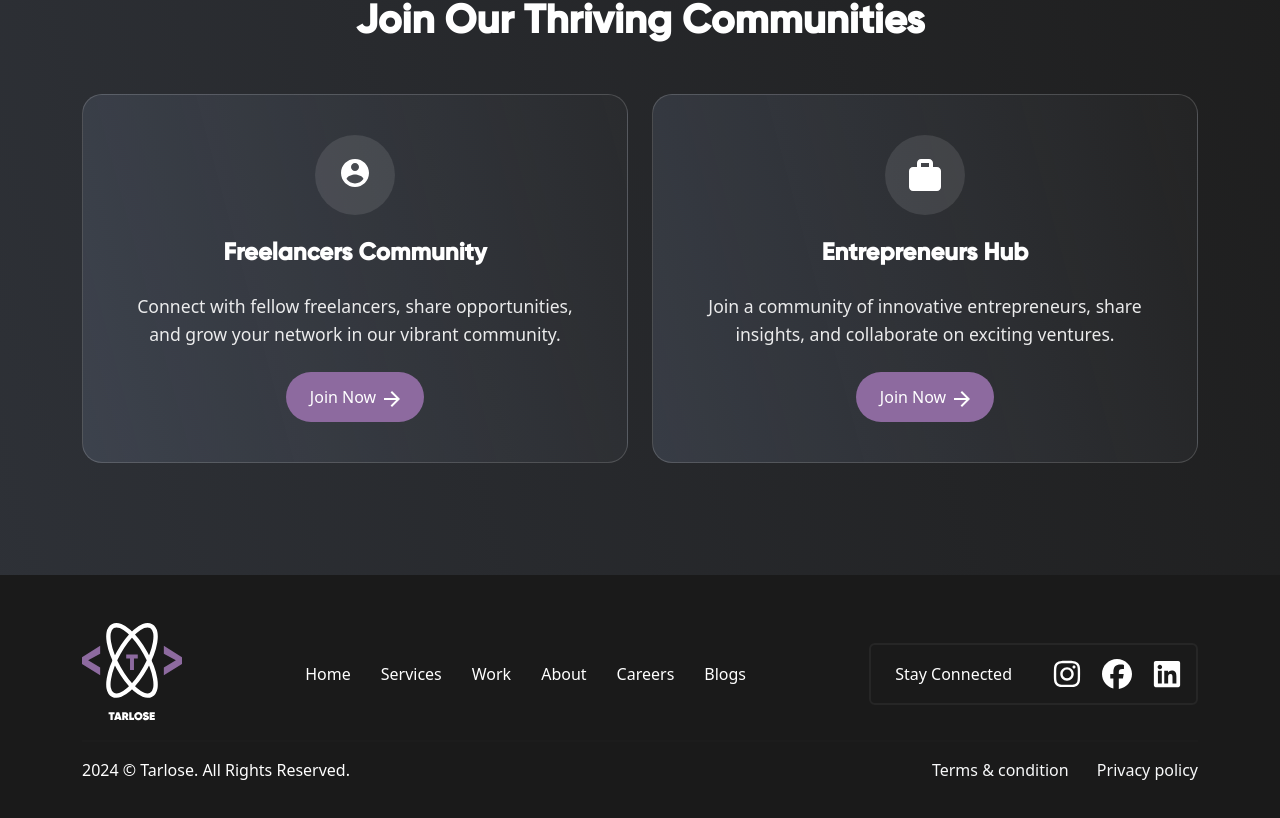
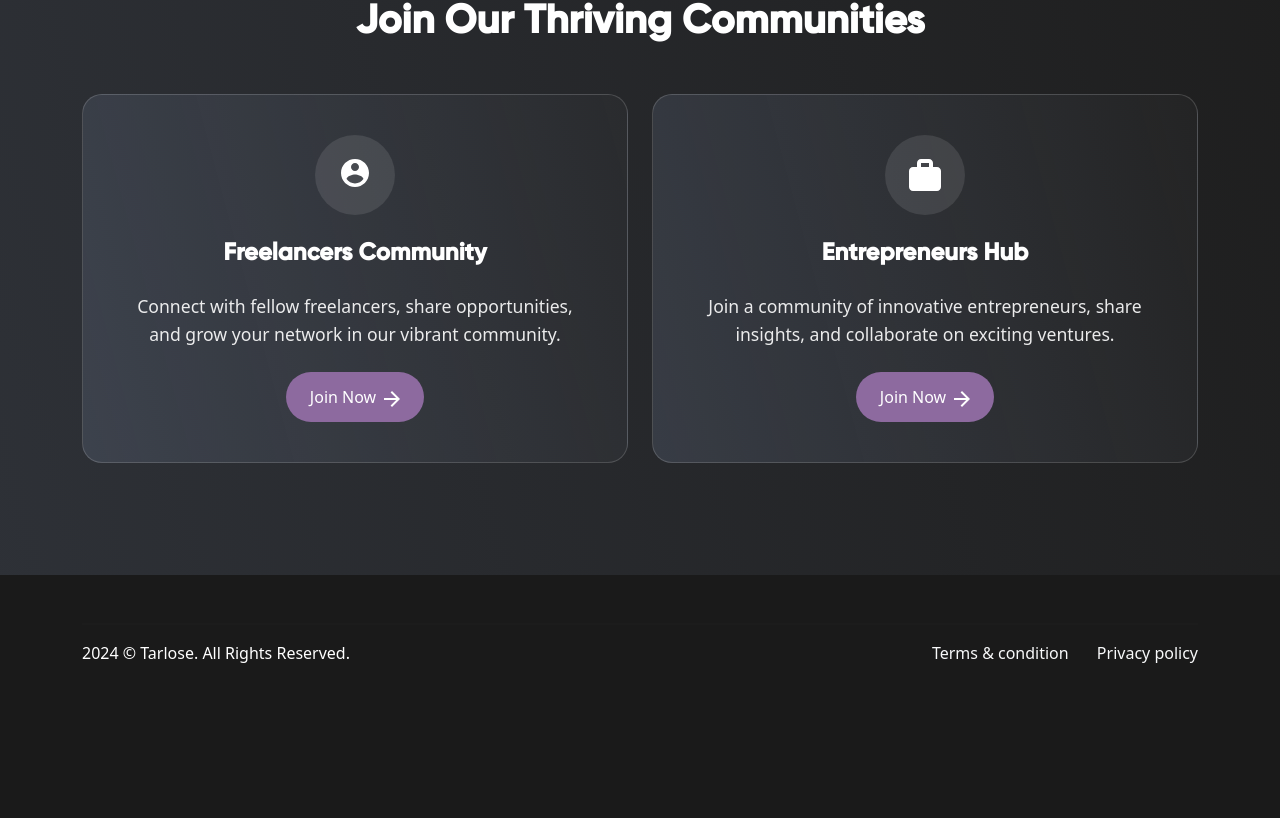
Before and after one commit to WTFAYXN/Tarlose-React, a React (Vite) app in the folder Tarlose/: page / in a window 1280 px wide. Shown: the part 11097-11915 px from the top of the page. After the commit the page ends 11826 px from the top, so only its background shows below. Built offline with nearby package versions, Linux system fonts and the light colour scheme; the HTML template or start-up script is replaced by a standard one.

Commit message:
footer update

```diff
--- a/Tarlose/src/components/Footer.jsx
+++ b/Tarlose/src/components/Footer.jsx
@@ -9,7 +9,7 @@ const Footer = () => {
         <div className="container my-5">
 
 
-    <div className="footer-cont d-flex align-items-center flex-wrap">
+    {/* <div className="footer-cont d-flex align-items-center flex-wrap">
         <div className="footer-img-cont">
             <img src={logo} alt="" width={100}/>
         </div>
@@ -49,7 +49,7 @@ const Footer = () => {
             </div>
 
         </div>
-    </div>
+    </div> */}
 
     <hr/>
 
```
